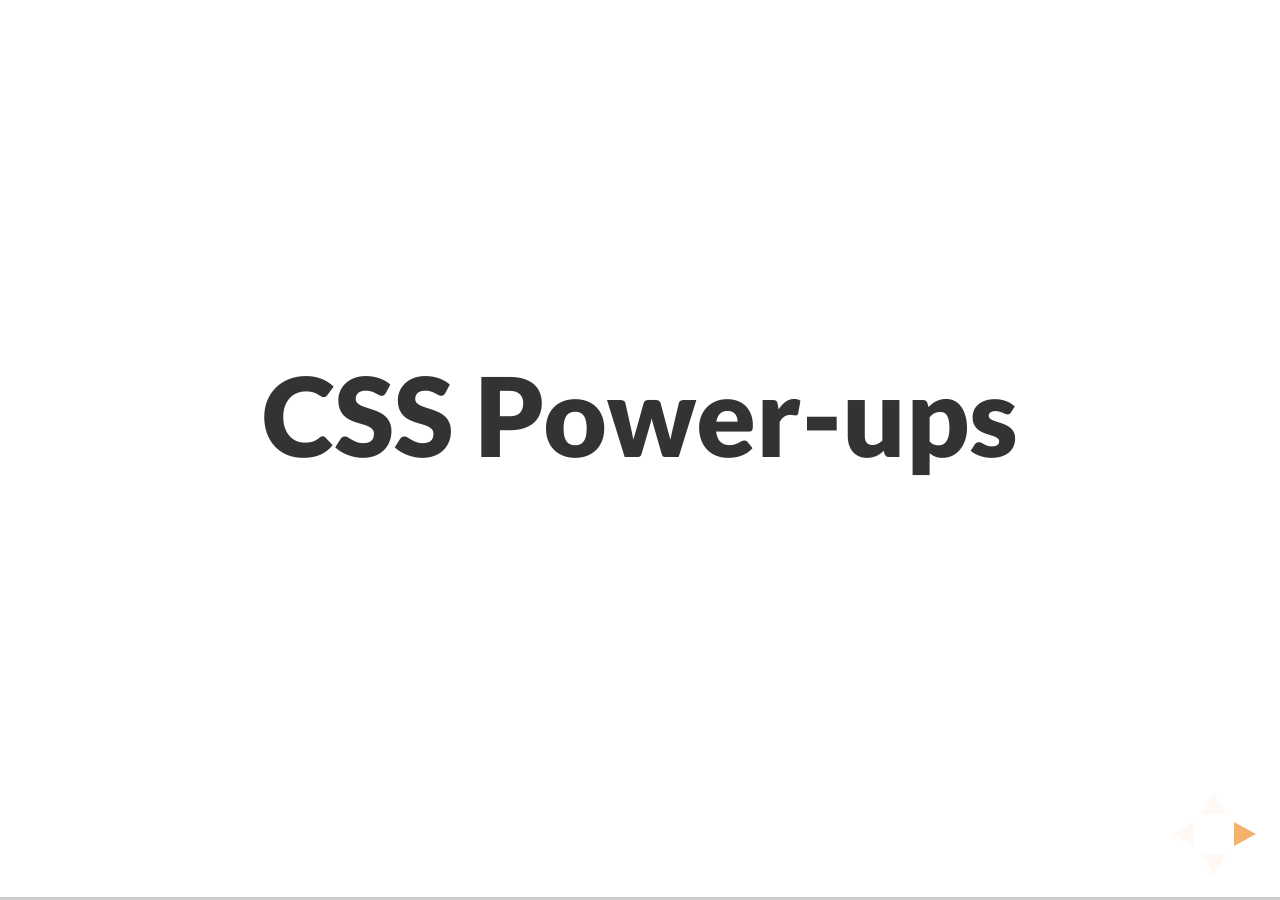
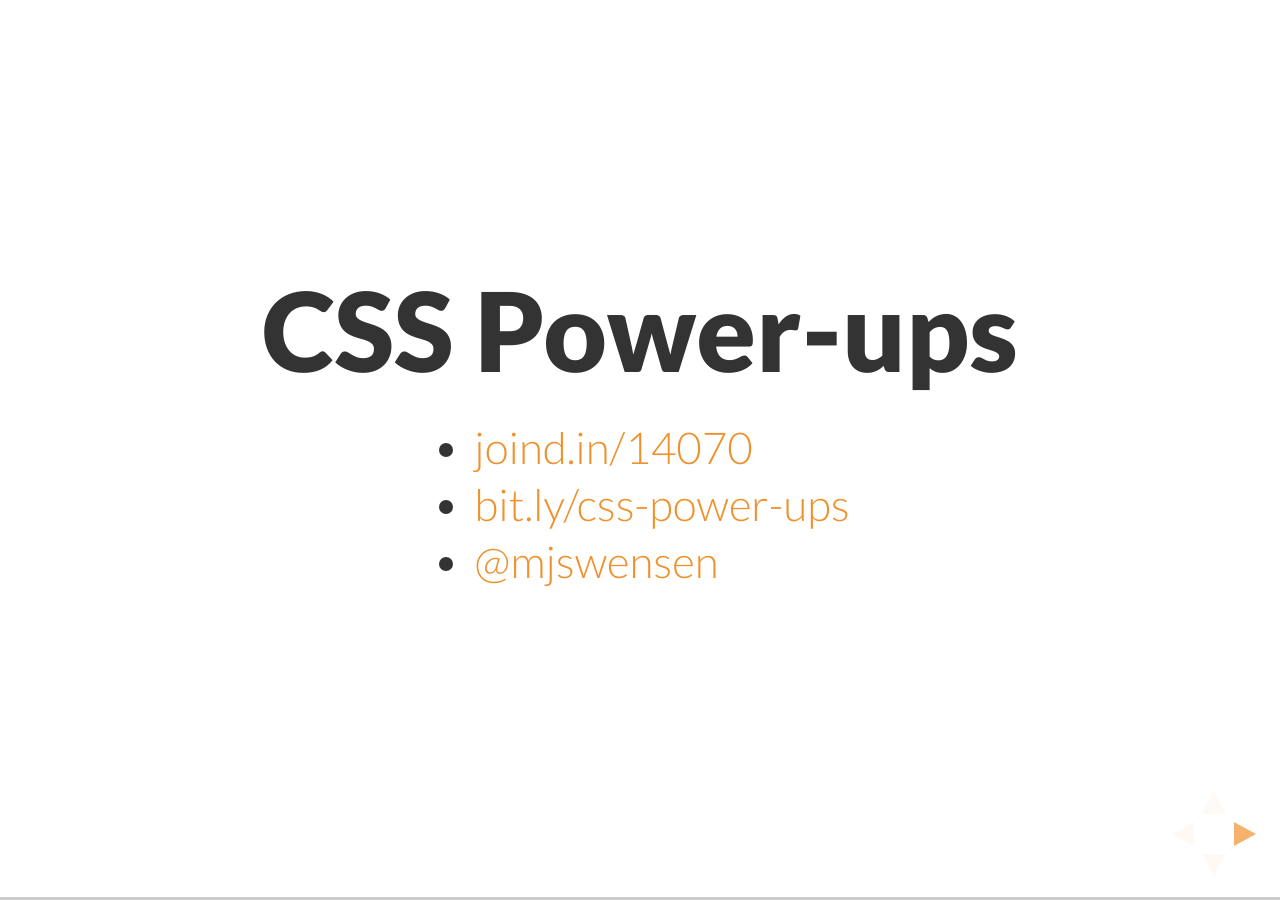
Before and after one commit to mjswensen/css-course, a Jekyll site: the page built from introduction-and-selectors/index.html, in a window 1280 px wide. Built offline with Jekyll 4.4.1, drawn with Linux system fonts in a browser that asks for light colours.

Commit message:
Adding links for OpenWest 2015 conference.

```diff
--- a/introduction-and-selectors/index.html
+++ b/introduction-and-selectors/index.html
@@ -7,6 +7,11 @@ description: A brief introduction to CSS and an in-depth look at composing CSS s
 
 <section>
   <h1>CSS Power-ups</h1>
+  <ul>
+    <li><a href="https://joind.in/14070">joind.in/14070</a></li>
+    <li><a href="/">bit.ly/css-power-ups</a></li>
+    <li><a href="https://twitter.com/mjswensen">@mjswensen</a></li>
+  </ul>
   <aside class="notes">(Speaker introduction.)</aside>
 </section>
 
```
